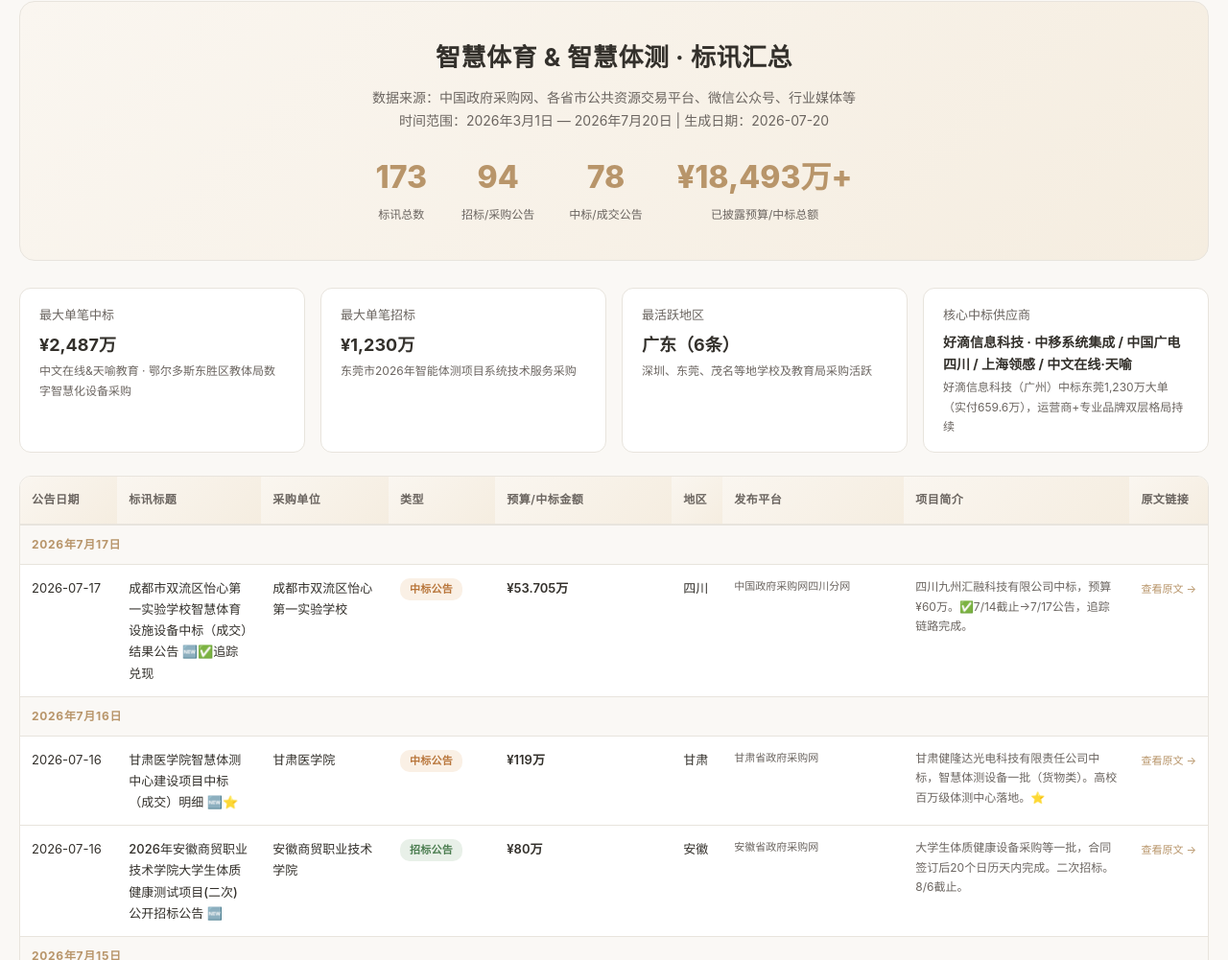
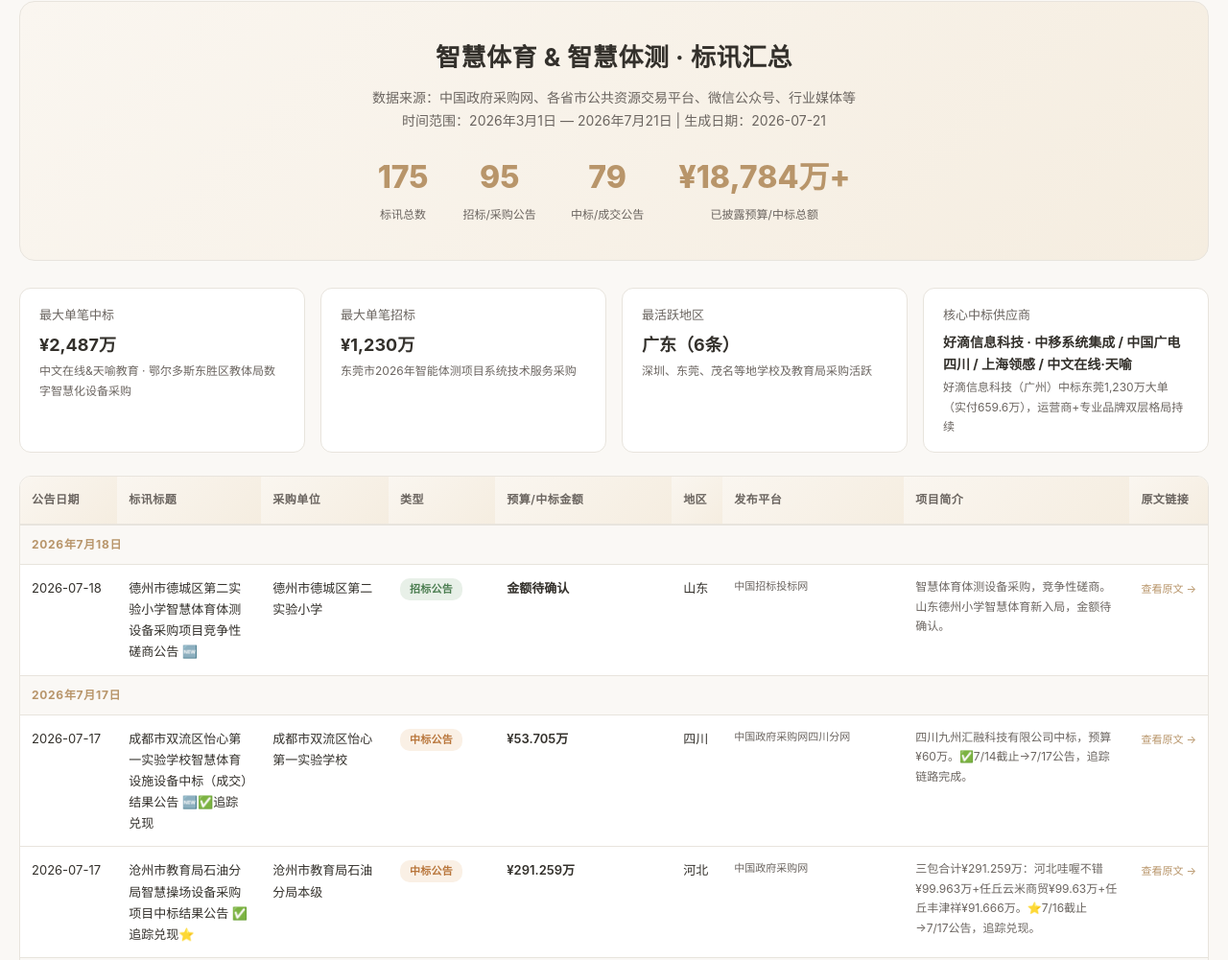
Before and after one commit to renge3647-netizen/smart-sports-report-2026, a plain HTML site: page index.html in a window 1280 px wide. Shown: the part 19-1020 px from the top of the page at 96% size. Drawn offline with Linux system fonts and the light colour scheme.

Commit message:
更新至2026-07-21：新增2条标讯（沧州中标¥291.259万+德州招标），总计175条

```diff
--- a/index.html
+++ b/index.html
@@ -3,7 +3,7 @@
 <head>
 <meta charset="UTF-8">
 <meta name="viewport" content="width=device-width, initial-scale=1.0">
-<title>智慧体育 & 智慧体测标讯汇总（2026.03.01–07.20）</title>
+<title>智慧体育 & 智慧体测标讯汇总（2026.03.01–07.21）</title>
 <style>
   :root {
     --bg: #faf8f5;
@@ -125,12 +125,12 @@
 <!-- Header -->
 <div class="header">
   <h1>智慧体育 & 智慧体测 · 标讯汇总</h1>
-  <div class="subtitle">数据来源：中国政府采购网、各省市公共资源交易平台、微信公众号、行业媒体等<br>时间范围：2026年3月1日 — 2026年7月20日 | 生成日期：2026-07-20</div>
+  <div class="subtitle">数据来源：中国政府采购网、各省市公共资源交易平台、微信公众号、行业媒体等<br>时间范围：2026年3月1日 — 2026年7月21日 | 生成日期：2026-07-21</div>
   <div class="stats-row">
-    <div class="stat-item"><div class="stat-num">173</div><div class="stat-label">标讯总数</div></div>
-    <div class="stat-item"><div class="stat-num">94</div><div class="stat-label">招标/采购公告</div></div>
-    <div class="stat-item"><div class="stat-num">78</div><div class="stat-label">中标/成交公告</div></div>
-    <div class="stat-item"><div class="stat-num">¥18,493万+</div><div class="stat-label">已披露预算/中标总额</div></div>
+    <div class="stat-item"><div class="stat-num">175</div><div class="stat-label">标讯总数</div></div>
+    <div class="stat-item"><div class="stat-num">95</div><div class="stat-label">招标/采购公告</div></div>
+    <div class="stat-item"><div class="stat-num">79</div><div class="stat-label">中标/成交公告</div></div>
+    <div class="stat-item"><div class="stat-num">¥18,784万+</div><div class="stat-label">已披露预算/中标总额</div></div>
   </div>
 </div>
 
@@ -175,6 +175,18 @@
 </tr>
 </thead>
 <tbody>
+<tr class="date-sep"><td colspan="9">2026年7月18日</td></tr>
+<tr>
+  <td style="white-space:nowrap">2026-07-18</td>
+  <td class="title-cell">德州市德城区第二实验小学智慧体育体测设备采购项目竞争性磋商公告 🆕</td>
+  <td>德州市德城区第二实验小学</td>
+  <td><span class="tag tag-招标公告">招标公告</span></td>
+  <td class="amount">金额待确认</td>
+  <td>山东</td>
+  <td class="source-tag">中国招标投标网</td>
+  <td style="max-width:260px;font-size:12px;color:var(--text-secondary)">智慧体育体测设备采购，竞争性磋商。山东德州小学智慧体育新入局，金额待确认。</td>
+  <td><a href="https://m.chinabidding.cn/dwzb_1844/cgzx/" target="_blank" rel="noopener" style="font-size:11px;color:var(--accent);text-decoration:none;white-space:nowrap">查看原文 →</a></td>
+</tr>
 <tr class="date-sep"><td colspan="9">2026年7月17日</td></tr>
 <tr>
   <td style="white-space:nowrap">2026-07-17</td>
@@ -186,6 +198,17 @@
   <td class="source-tag">中国政府采购网四川分网</td>
   <td style="max-width:260px;font-size:12px;color:var(--text-secondary)">四川九州汇融科技有限公司中标，预算¥60万。✅7/14截止→7/17公告，追踪链路完成。</td>
   <td><a href="https://www.ccgp.gov.cn/cggg/dfgg/zbgg/202607/t20260717_26957128.htm" target="_blank" rel="noopener" style="font-size:11px;color:var(--accent);text-decoration:none;white-space:nowrap">查看原文 →</a></td>
+</tr>
+<tr>
+  <td style="white-space:nowrap">2026-07-17</td>
+  <td class="title-cell">沧州市教育局石油分局智慧操场设备采购项目中标结果公告 ✅追踪兑现⭐</td>
+  <td>沧州市教育局石油分局本级</td>
+  <td><span class="tag tag-中标公告">中标公告</span></td>
+  <td class="amount">¥291.259万</td>
+  <td>河北</td>
+  <td class="source-tag">中国政府采购网</td>
+  <td style="max-width:260px;font-size:12px;color:var(--text-secondary)">三包合计¥291.259万：河北哇喔不错¥99.963万+任丘云米商贸¥99.63万+任丘丰津祥¥91.666万。⭐7/16截止→7/17公告，追踪兑现。</td>
+  <td><a href="https://www.ccgp.gov.cn/cggg/dfgg/zbgg/202607/t20260717_26958729.htm" target="_blank" rel="noopener" style="font-size:11px;color:var(--accent);text-decoration:none;white-space:nowrap">查看原文 →</a></td>
 </tr>
 <tr class="date-sep"><td colspan="9">2026年7月16日</td></tr>
 <tr>
@@ -2136,7 +2159,7 @@
 </div>
 
 <div class="footer">
-  <p>数据采集于2026年7月20日，覆盖中国政府采购网（ccgp.gov.cn）、各省市公共资源交易平台、微信公众号、行业媒体等渠道。<br>
+  <p>数据采集于2026年7月21日，覆盖中国政府采购网（ccgp.gov.cn）、各省市公共资源交易平台、微信公众号、行业媒体等渠道。<br>
   信息仅供参考，以官方公告原文为准。部分项目金额信息未公开披露。每日早间9:00自动更新。<br>
   <span style="color:var(--accent)">红色加粗字体为重点关注项目 | 红色金额为百万级以上项目</span></p>
 </div>
```
